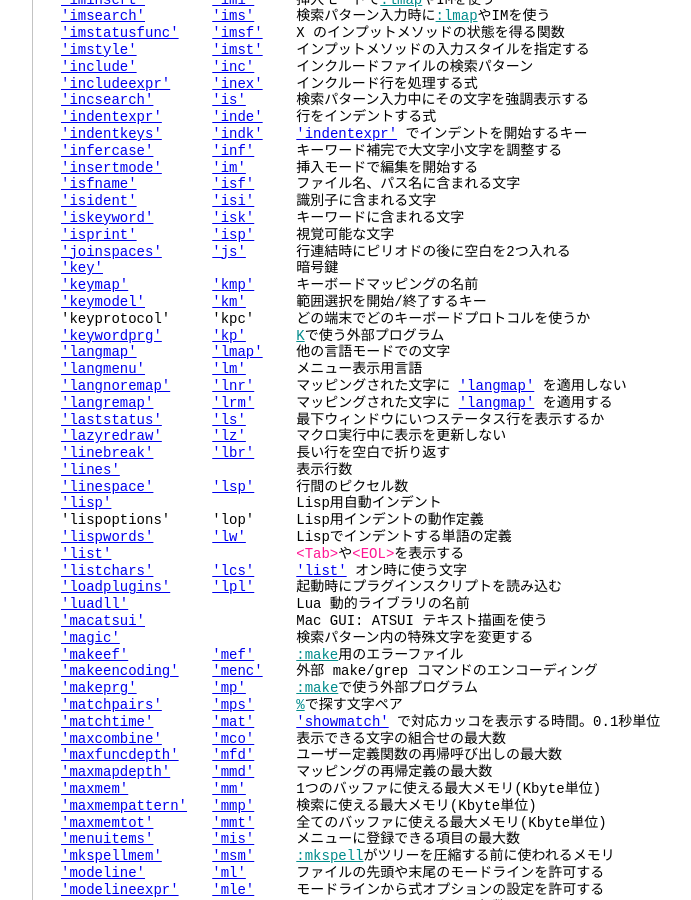
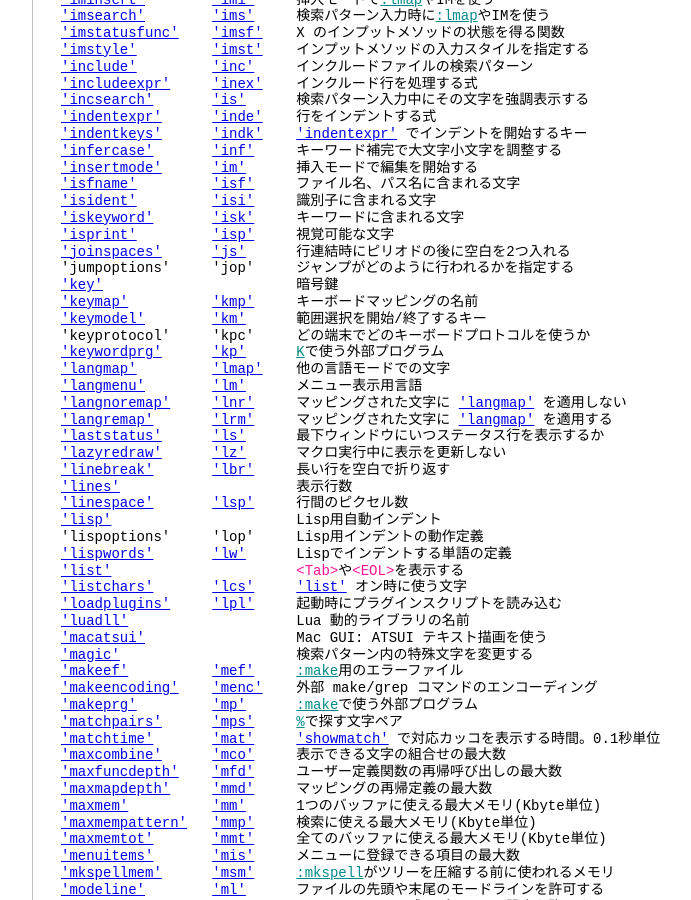
Before and after one commit to vim-jp/vimdoc-ja, a Jekyll site: the page built from quickref.html, in a window 1280 px wide and 900 px high, scrolled down 13242 px. Shown: the whole window, without its empty margins (340-1031 px from the left). Built offline with Jekyll 4.4.1, drawn with Linux system fonts in a browser that asks for light colours; nearby versions of some CDN libraries; comment, search, counter and statistics services are not loaded.

Commit message:
Generated by GitHub workflow 6419260172
https://github.com/vim-jp/vimdoc-ja-working/actions/runs/6419260172

```diff
--- a/quickref.html
+++ b/quickref.html
@@ -794,6 +794,7 @@ helpname: 'quickref'
 <a class="Type" href="options.html#'iskeyword'">'iskeyword'</a>&nbsp;&nbsp;&nbsp;&nbsp;&nbsp;&nbsp;&nbsp;<a class="Type" href="options.html#'isk'">'isk'</a>&nbsp;&nbsp;&nbsp;&nbsp; キーワードに含まれる文字<br>
 <a class="Type" href="options.html#'isprint'">'isprint'</a>&nbsp;&nbsp;&nbsp;&nbsp;&nbsp;&nbsp;&nbsp;&nbsp;&nbsp;<a class="Type" href="options.html#'isp'">'isp'</a>&nbsp;&nbsp;&nbsp;&nbsp; 視覚可能な文字<br>
 <a class="Type" href="options.html#'joinspaces'">'joinspaces'</a>&nbsp;&nbsp;&nbsp;&nbsp;&nbsp;&nbsp;<a class="Type" href="options.html#'js'">'js'</a>&nbsp;&nbsp;&nbsp;&nbsp;&nbsp;&nbsp;行連結時にピリオドの後に空白を2つ入れる<br>
+<span class="MissingTag">'jumpoptions'</span>&nbsp;&nbsp;&nbsp;&nbsp;&nbsp;<span class="MissingTag">'jop'</span>&nbsp;&nbsp;&nbsp;&nbsp; ジャンプがどのように行われるかを指定する<br>
 <a class="Type" href="options.html#'key'">'key'</a>&nbsp;&nbsp;&nbsp;&nbsp;&nbsp;&nbsp;&nbsp;&nbsp;&nbsp;&nbsp;&nbsp;&nbsp;&nbsp;&nbsp;&nbsp;&nbsp;&nbsp;&nbsp;&nbsp;&nbsp;&nbsp;&nbsp; 暗号鍵<br>
 <a class="Type" href="options.html#'keymap'">'keymap'</a>&nbsp;&nbsp;&nbsp;&nbsp;&nbsp;&nbsp;&nbsp;&nbsp;&nbsp;&nbsp;<a class="Type" href="options.html#'kmp'">'kmp'</a>&nbsp;&nbsp;&nbsp;&nbsp; キーボードマッピングの名前<br>
 <a class="Type" href="options.html#'keymodel'">'keymodel'</a>&nbsp;&nbsp;&nbsp;&nbsp;&nbsp;&nbsp;&nbsp;&nbsp;<a class="Type" href="options.html#'km'">'km'</a>&nbsp;&nbsp;&nbsp;&nbsp;&nbsp;&nbsp;範囲選択を開始/終了するキー<br>
```
